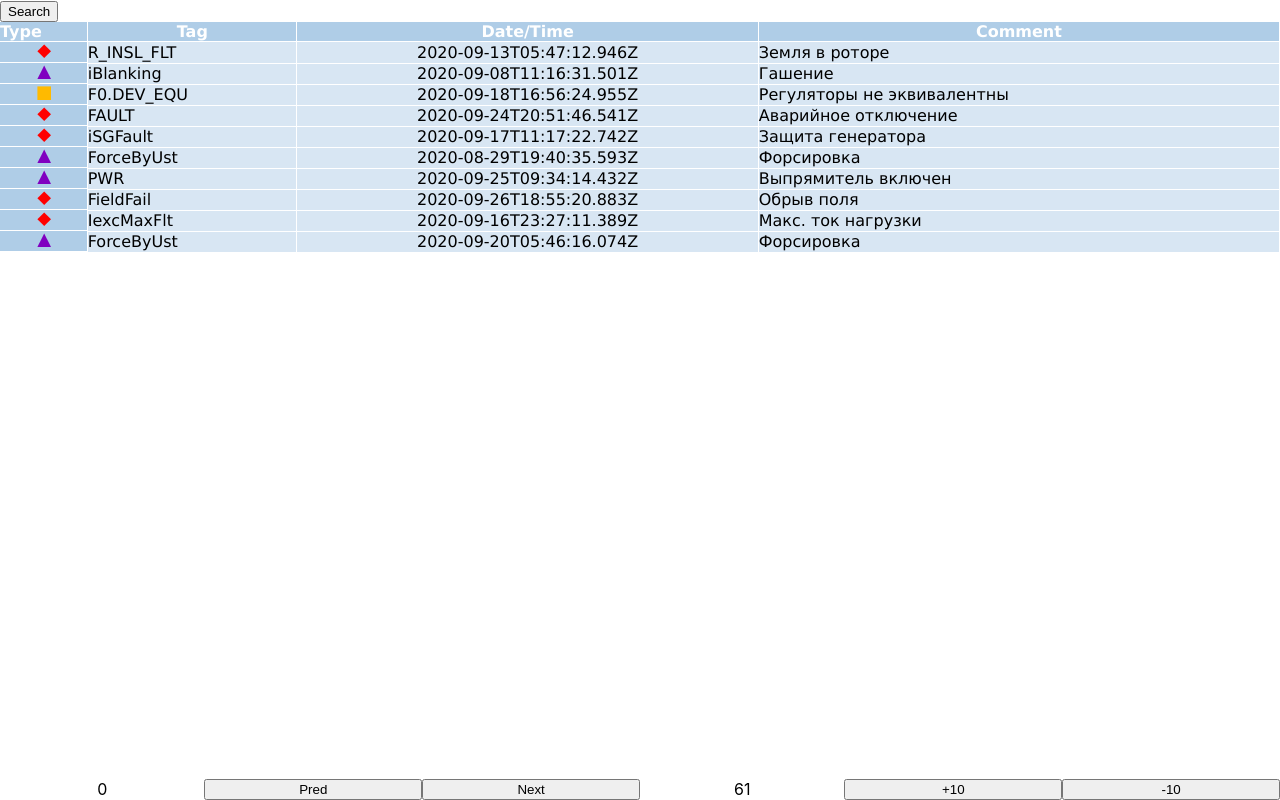
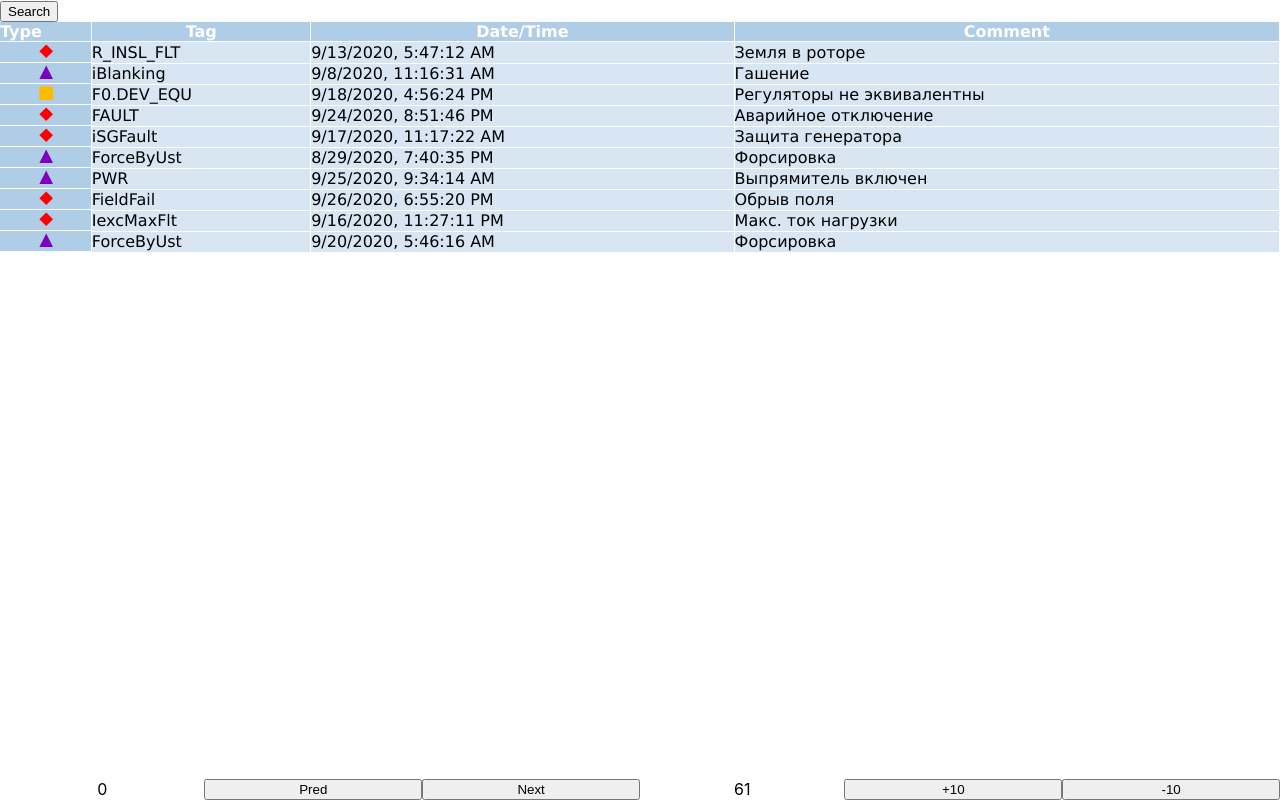
Before and after one commit to GerasimGerasimov/dexop-events-table, a React (Create React App) app: page / in a window 1280 px wide. Built offline with nearby package versions, Linux system fonts and the light colour scheme.

Commit message:
"наш" формат времени

```diff
--- a/src/components/table/EventsTable.tsx
+++ b/src/components/table/EventsTable.tsx
@@ -14,6 +14,11 @@ interface IEventsTableState {
 export default class EventsTable extends Component<IEventTableProps ,IEventsTableState> {
   constructor(props: IEventTableProps) {
     super(props)
+  }
+
+  private getFormatedDateTime(datetime: string): string {
+    const time = new Date(datetime).toLocaleString();
+    return time;
   }
 
   render () {
@@ -39,7 +44,7 @@ export default class EventsTable extends Component<IEventTableProps ,IEventsTabl
                         <Markers type={type}/>
                       </td>
                       <td align="left">{tag}</td>
-                      <td >{datetime}</td>
+                      <td align="left">{this.getFormatedDateTime(datetime)}</td>
                       <td align="left">{comment}</td>
                     </tr>
                   )
```
